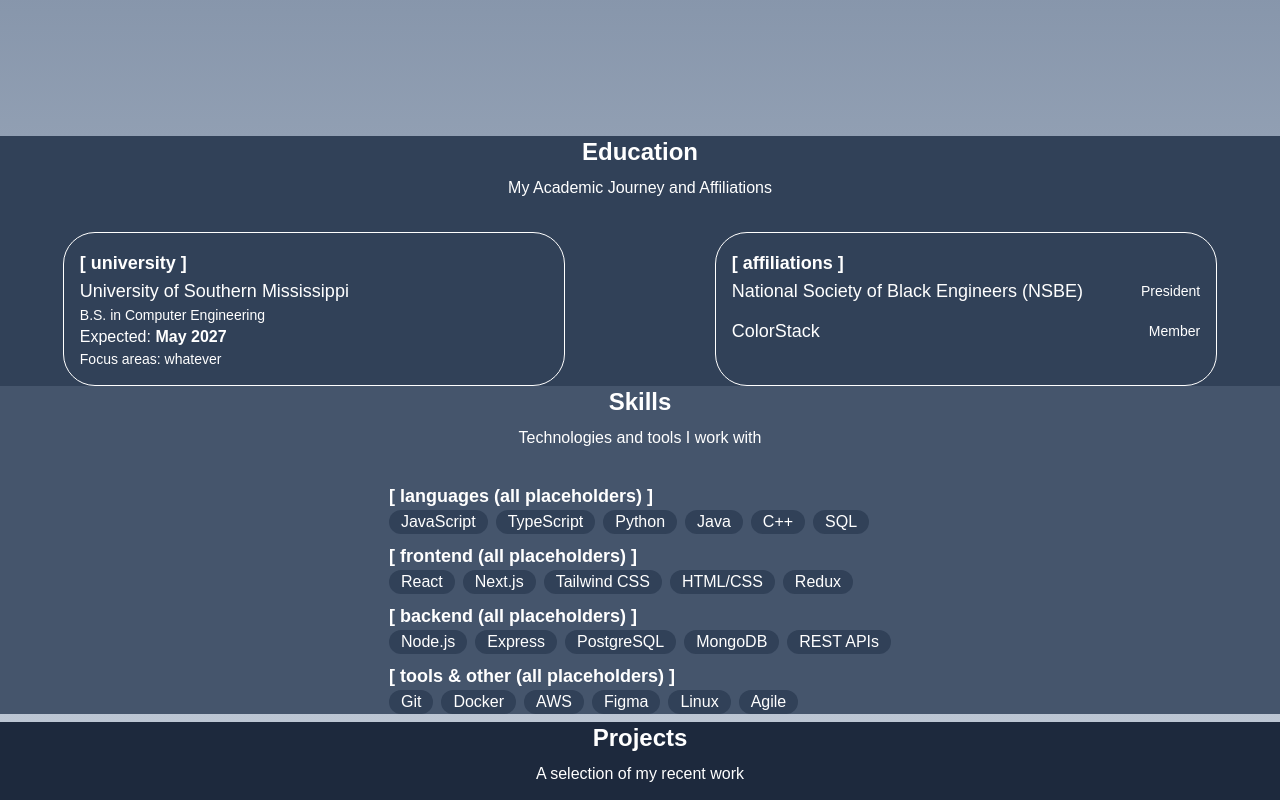
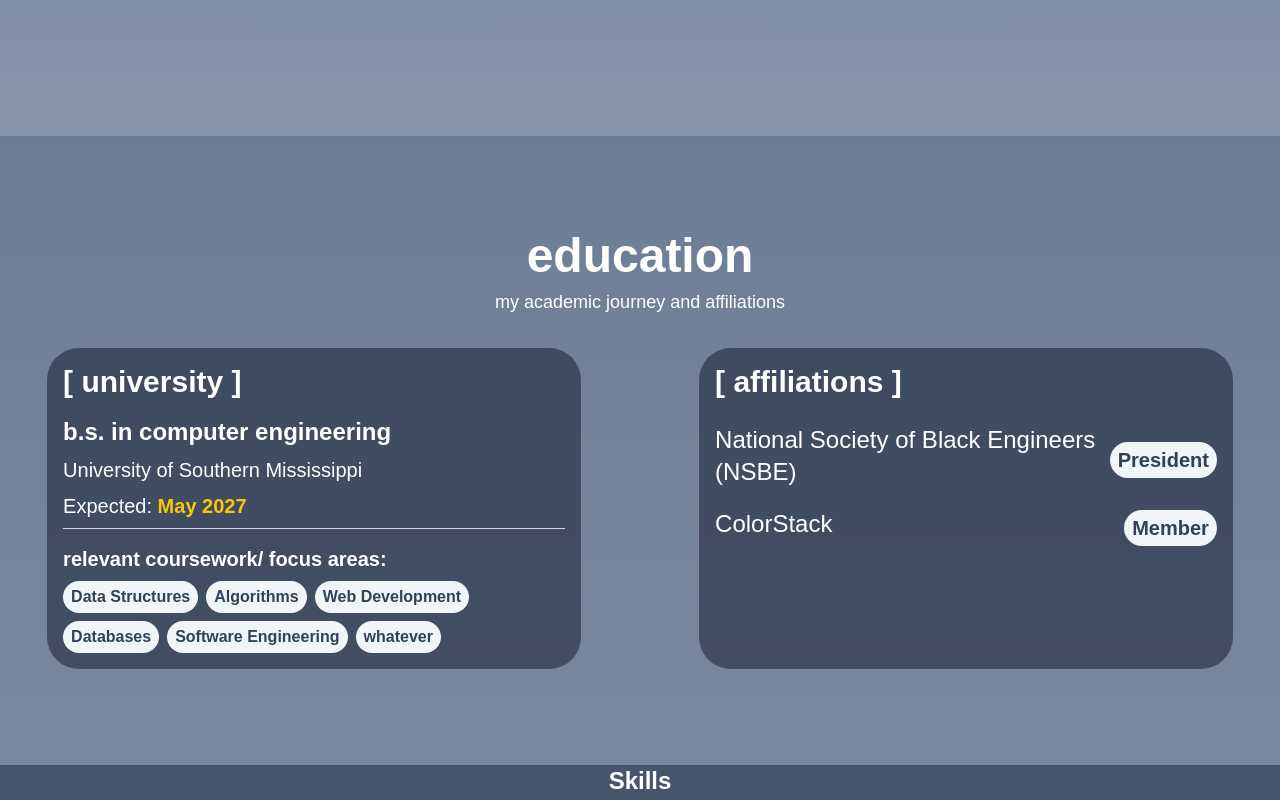
Before and after one commit to Neville-Onsomu/portfolio-for-one, a Next.js app in the folder portfolio-for-one/: page / in a window 1280 px wide. Shown: the part 760-1560 px from the top of the page. Built offline with nearby package versions, Linux system fonts and the light colour scheme.

Commit message:
education section done for now (satisfactory)

```diff
--- a/portfolio-for-one/app/education.tsx
+++ b/portfolio-for-one/app/education.tsx
@@ -11,34 +11,43 @@ const organizations = [
 
 export default function Education() {
   return (
-    <section id="education" className="bg-slate-700">
+    <section id="education" className="bg-slate-500/70 py-24">
         <div className="mx-auto">
-            <h2 className="text-center text-2xl font-semibold">Education</h2>
-            <p className="mt-2 text-center">My Academic Journey and Affiliations</p>
+            <h2 className="text-center text-5xl font-extrabold">education</h2>
+            <p className="mt-2 text-lg text-center">my academic journey and affiliations</p>
 
-            <div className="mt-8 grid gap-6 grid-cols-2 justify-items-center">
-                <div className="w-[80%] border rounded-4xl p-4">
+            <div className="mt-8 grid md:grid-cols-2 gap-6 justify-items-center">
+                <div className="bg-slate-900/50 w-[85%] rounded-4xl p-4 space-y-4">
                     <div className="flex flex-row items-center gap-4">
-                        <h3 className="text-lg font-bold">[ university ]</h3>
+                        <h3 className="text-3xl font-bold">[ university ]</h3>
                     </div>
-                    <div className="">
-                        <p className="text-lg">University of Southern Mississippi</p>
-                        <p className="text-sm">B.S. in Computer Engineering</p>
-                        <span>Expected: <strong>May 2027</strong></span>
-                        <p className="text-sm text-muted-foreground">Focus areas: whatever</p>
+                    <div className="space-y-2 border-b pb-2 border-slate-300">
+                        <p className="text-2xl font-semibold">b.s. in computer engineering</p>
+                        <p className="text-xl">University of Southern Mississippi</p>
+                        <p className="text-xl">Expected: <strong className="text-yellow-400">May 2027</strong></p>
+                    </div>
+                    <div className="space-y-2">
+                        <p className="text-xl font-semibold">relevant coursework/ focus areas:</p>
+                        <div className="flex flex-wrap gap-2">
+                            {['Data Structures', 'Algorithms', 'Web Development', 'Databases', 'Software Engineering', 'whatever'].map(course => (
+                                <span key={course} className="px-2 py-1 bg-slate-100 text-slate-700 text-md font-semibold rounded-3xl">
+                                    {course}
+                                </span>
+                            ))}
+                        </div>
                     </div>
                 </div>
 
-                <div className="w-[80%] border rounded-4xl p-4">
+                <div className="bg-slate-900/50 w-[85%] rounded-4xl p-4 space-y-4">
                     <div className="flex flex-row items-center gap-4">
-                        <h3 className="text-lg font-bold">[ affiliations ]</h3>
+                        <h3 className="text-3xl font-bold pb-2">[ affiliations ]</h3>
                     </div>
                     <div>
                         <ul className="space-y-3">
                             {organizations.map((org) => (
-                                <li key={org.name} className="flex items-center justify-between">
-                                    <span className="text-lg">{org.name}</span>
-                                    <div className="text-sm">{org.role}</div>
+                                <li key={org.name} className="flex items-center justify-between space-y-2">
+                                    <span className="text-2xl">{org.name}</span>
+                                    <div className="text-xl px-2 py-1 bg-slate-100 text-slate-700 text-md font-semibold rounded-3xl">{org.role}</div>
                                 </li>
                             ))}
                         </ul>
```
Also changed, not shown: portfolio-for-one/app/intro.tsx (+77 -0 lines).
